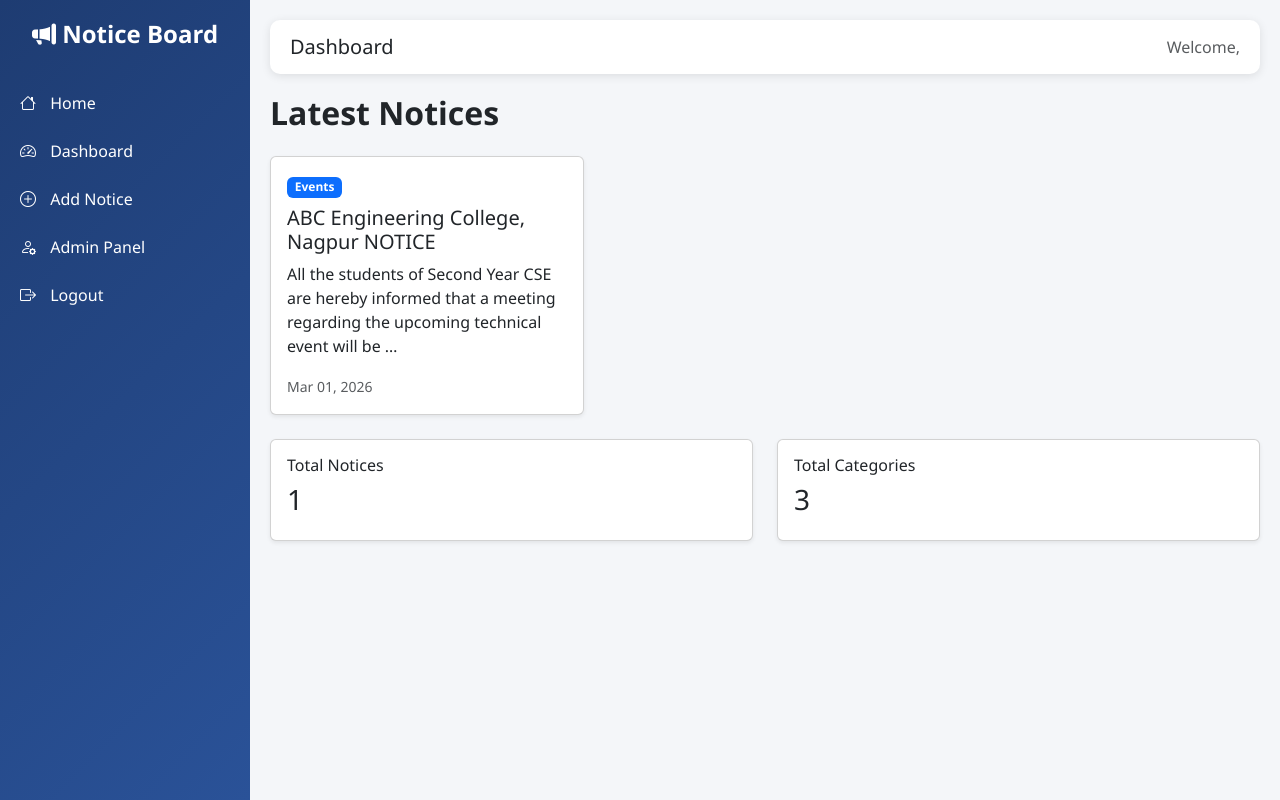
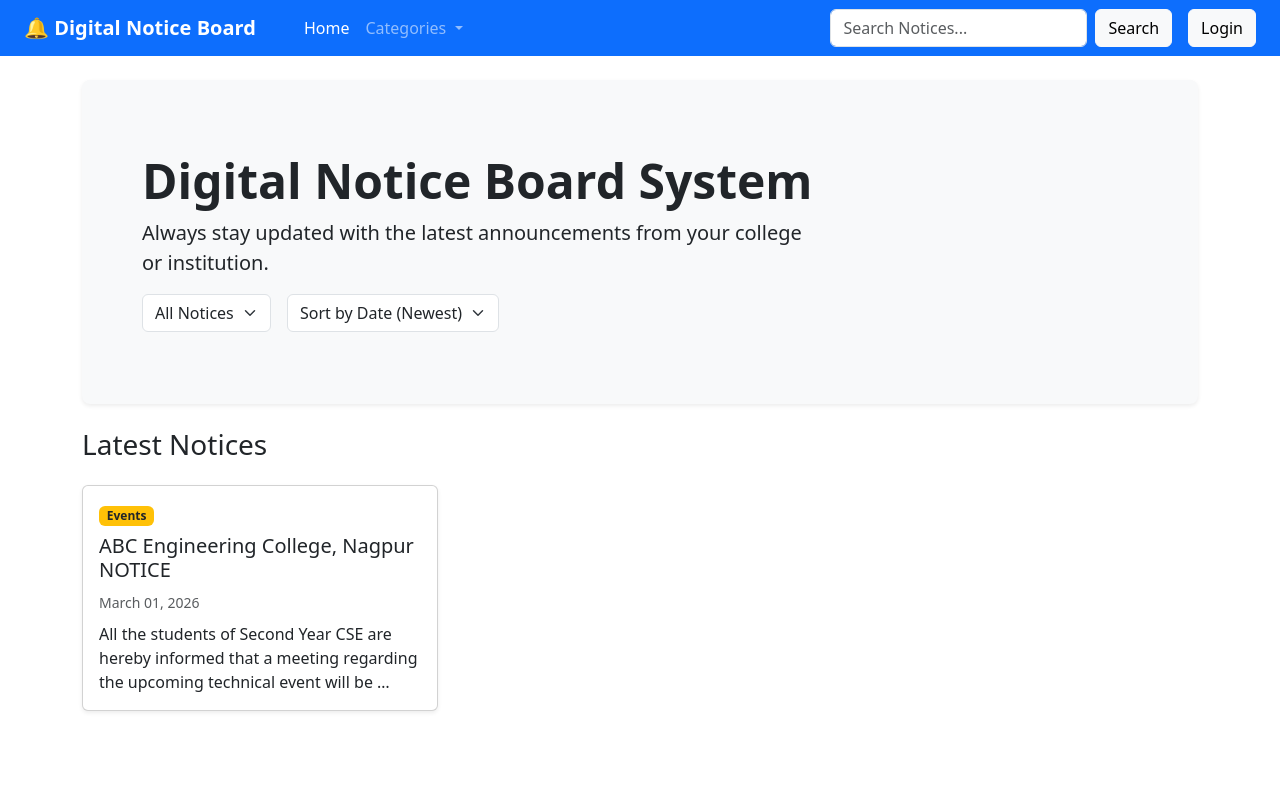
Before and after one commit to Gaurav-Wararkar2025/College-Project, a Django app: page / in a window 1280 px wide. Run offline with Django 5.2, Linux system fonts and the light colour scheme; data comes from the database, SQL or seed files in the repository.

Commit message:
Changed User Interface of Website

```diff
--- a/DigitalNoticeBoard/noticeboard/templates/noticeboard/base.html
+++ b/DigitalNoticeBoard/noticeboard/templates/noticeboard/base.html
@@ -1,149 +1,80 @@
 {% load static %}
-<!doctype html>
-<html lang="en">
-  <head>
-    <meta charset="UTF-8" />
+<!DOCTYPE html>
+<html>
+<head>
     <title>Digital Notice Board</title>
-    <meta name="viewport" content="width=device-width, initial-scale=1" />
+    <link rel="stylesheet" href="{% static 'css/style.css' %}">
+    <link href="https://cdn.jsdelivr.net/npm/bootstrap@5.3.2/dist/css/bootstrap.min.css" rel="stylesheet">
+</head>
 
-    <!-- Bootstrap 5 CSS -->
-    <link
-      href="https://cdn.jsdelivr.net/npm/bootstrap@5.3.2/dist/css/bootstrap.min.css"
-      rel="stylesheet"
-    />
+<body>
 
-    <!-- Bootstrap Icons -->
-    <link
-      href="https://cdn.jsdelivr.net/npm/bootstrap-icons@1.11.3/font/bootstrap-icons.css"
-      rel="stylesheet"
-    />
+<!-- NAVBAR -->
+<nav class="navbar navbar-expand-lg navbar-dark bg-primary px-4">
+    <a class="navbar-brand fw-bold" href="{% url 'home' %}">
+        🔔 Digital Notice Board
+    </a>
 
-    <style>
-      body {
-        background-color: #f4f6f9;
-        font-family: "Segoe UI", sans-serif;
-      }
+    <div class="collapse navbar-collapse">
 
-      /* Sidebar */
-      .sidebar {
-        min-height: 100vh;
-        position: fixed;
-        left: 0;
-        top: 0;
-        width: 250px;
-        background: linear-gradient(135deg, #1e3c72, #2a5298);
-        color: white;
-        padding-top: 20px;
-      }
+        <ul class="navbar-nav me-auto ms-4">
+            <li class="nav-item">
+                <a class="nav-link active" href="{% url 'home' %}">Home</a>
+            </li>
 
-      .sidebar h4 {
-        text-align: center;
-        margin-bottom: 30px;
-        font-weight: bold;
-      }
+            <!-- Categories Dropdown -->
+            <li class="nav-item dropdown">
+                <a class="nav-link dropdown-toggle" data-bs-toggle="dropdown">
+                    Categories
+                </a>
+                <ul class="dropdown-menu">
+                    <li><a class="dropdown-item" href="?category=all">All Notices</a></li>
+                    {% for cat in categories %}
+                        <li>
+                            <a class="dropdown-item"
+                               href="?category={{ cat.id }}">
+                                {{ cat.name }}
+                            </a>
+                        </li>
+                    {% endfor %}
+                </ul>
+            </li>
+        </ul>
 
-      .sidebar a {
-        color: white;
-        padding: 12px 20px;
-        display: block;
-        text-decoration: none;
-        transition: 0.3s;
-      }
+        <!-- Search -->
+        <form method="GET" class="d-flex me-3">
+            <input class="form-control me-2"
+                   type="search"
+                   name="search"
+                   placeholder="Search Notices..."
+                   value="{{ request.GET.search }}">
+            <button class="btn btn-light">Search</button>
+        </form>
 
-      .sidebar a:hover {
-        background-color: rgba(255, 255, 255, 0.2);
-        padding-left: 25px;
-      }
+        <!-- Admin Dropdown -->
+        {% if user.is_authenticated %}
+        <div class="dropdown">
+            <button class="btn btn-light dropdown-toggle"
+                    data-bs-toggle="dropdown">
+                Admin Dashboard
+            </button>
+            <ul class="dropdown-menu dropdown-menu-end">
+                <li><a class="dropdown-item" href="{% url 'dashboard' %}">Dashboard</a></li>
+                <li><a class="dropdown-item" href="{% url 'add_notice' %}">Add Notice</a></li>
+                <li><a class="dropdown-item" href="{% url 'logout' %}">Logout</a></li>
+            </ul>
+        </div>
+        {% else %}
+            <a href="{% url 'login' %}" class="btn btn-light">Login</a>
+        {% endif %}
+    </div>
+</nav>
 
-      .sidebar a i {
-        margin-right: 10px;
-      }
+<div class="container mt-4">
+    {% block content %}
+    {% endblock %}
+</div>
 
-      /* Main Content */
-      .main-content {
-        margin-left: 250px;
-        padding: 20px;
-      }
-
-      /* Top Navbar */
-      .topbar {
-        background-color: white;
-        padding: 15px 20px;
-        border-radius: 10px;
-        box-shadow: 0 2px 10px rgba(0, 0, 0, 0.1);
-        margin-bottom: 20px;
-      }
-
-      /* Cards */
-      .dashboard-card {
-        border-radius: 15px;
-        box-shadow: 0 4px 15px rgba(0, 0, 0, 0.1);
-        transition: transform 0.3s ease;
-      }
-
-      .dashboard-card:hover {
-        transform: translateY(-5px);
-      }
-
-      /* Animation */
-      .fade-in {
-        animation: fadeIn 0.8s ease-in-out;
-      }
-
-      @keyframes fadeIn {
-        from {
-          opacity: 0;
-          transform: translateY(10px);
-        }
-        to {
-          opacity: 1;
-          transform: translateY(0);
-        }
-      }
-
-      /* Badge */
-      .badge-category {
-        font-size: 0.8rem;
-      }
-    </style>
-  </head>
-  <body>
-    <!-- Sidebar -->
-    <div class="sidebar">
-      <h4><i class="bi bi-megaphone-fill"></i> Notice Board</h4>
-
-      <a href="{% url 'home' %}"> <i class="bi bi-house"></i> Home </a>
-
-      <a href="{% url 'dashboard' %}">
-        <i class="bi bi-speedometer2"></i> Dashboard
-      </a>
-
-      <a href="{% url 'add_notice' %}">
-        <i class="bi bi-plus-circle"></i> Add Notice
-      </a>
-
-      <a href="/admin/"> <i class="bi bi-person-gear"></i> Admin Panel </a>
-
-      <a href="{% url 'logout' %}">
-        <i class="bi bi-box-arrow-right"></i> Logout
-      </a>
-    </div>
-
-    <!-- Main Content -->
-    <div class="main-content">
-      <!-- Topbar -->
-      <div class="topbar d-flex justify-content-between align-items-center">
-        <h5 class="mb-0">{% block page_title %}Dashboard{% endblock %}</h5>
-        <div>
-          <span class="text-muted">Welcome, {{ request.user.username }}</span>
-        </div>
-      </div>
-
-      <!-- Page Content -->
-      <div class="fade-in">{% block content %} {% endblock %}</div>
-    </div>
-
-    <!-- Bootstrap JS -->
-    <script src="https://cdn.jsdelivr.net/npm/bootstrap@5.3.2/dist/js/bootstrap.bundle.min.js"></script>
-  </body>
+<script src="https://cdn.jsdelivr.net/npm/bootstrap@5.3.2/dist/js/bootstrap.bundle.min.js"></script>
+</body>
 </html>
--- a/DigitalNoticeBoard/noticeboard/templates/noticeboard/dashboard.html
+++ b/DigitalNoticeBoard/noticeboard/templates/noticeboard/dashboard.html
@@ -1,4 +1,4 @@
-{% extends "noticeboard/base.html" %}
+ {% extends "noticeboard/base.html" %}
 {% block page_title %}Advanced Admin Dashboard{% endblock %}
 
 {% block content %}
--- a/DigitalNoticeBoard/noticeboard/templates/noticeboard/home.html
+++ b/DigitalNoticeBoard/noticeboard/templates/noticeboard/home.html
@@ -1,42 +1,72 @@
 {% extends 'noticeboard/base.html' %}
+
 {% block content %}
 
-<h2 class="mb-4 fw-bold">Latest Notices</h2>
+<!-- HERO SECTION -->
+<div class="p-5 mb-4 bg-light rounded-3 shadow-sm">
+    <div class="container-fluid py-4">
+        <h1 class="display-5 fw-bold">Digital Notice Board System</h1>
+        <p class="col-md-8 fs-5">
+            Always stay updated with the latest announcements from your college or institution.
+        </p>
+
+        <div class="d-flex gap-3">
+
+            <!-- Category Dropdown -->
+            <form method="GET">
+                <select name="category" class="form-select" onchange="this.form.submit()">
+                    <option value="all">All Notices</option>
+                    {% for cat in categories %}
+                        <option value="{{ cat.id }}">
+                            {{ cat.name }}
+                        </option>
+                    {% endfor %}
+                </select>
+            </form>
+
+            <!-- Sort Dropdown -->
+            <form method="GET">
+                <select name="sort" class="form-select" onchange="this.form.submit()">
+                    <option value="-created_at">Sort by Date (Newest)</option>
+                    <option value="created_at">Sort by Date (Oldest)</option>
+                </select>
+            </form>
+
+        </div>
+    </div>
+</div>
+
+<!-- LATEST NOTICES -->
+<h3 class="mb-4">Latest Notices</h3>
 
 <div class="row">
 
     {% for notice in notices %}
-    <div class="col-md-6 col-lg-4 mb-4">
-        <div class="card notice-card shadow-sm h-100">
+    <div class="col-md-4 mb-4">
+        <div class="card shadow-sm h-100">
 
             <div class="card-body">
-
-                <span class="badge bg-primary mb-2">
+                <span class="badge bg-warning text-dark">
                     {{ notice.category.name }}
                 </span>
 
-                <h5 class="card-title">{{ notice.title }}</h5>
+                <h5 class="card-title mt-2">{{ notice.title }}</h5>
 
-                <p class="card-text">
+                <small class="text-muted">
+                    {{ notice.created_at|date:"F d, Y" }}
+                </small>
+
+                <p class="card-text mt-2">
                     {{ notice.content|truncatewords:20 }}
                 </p>
-
-                <small class="text-muted">
-                    {{ notice.created_at|date:"M d, Y" }}
-                </small>
-
-                {% if notice.image %}
-    <img src="{{ notice.image.url }}" class="img-fluid rounded mb-2">
-{% endif %}
             </div>
 
-            {% if user.is_authenticated %}
-            <div class="card-footer bg-transparent border-0">
+            {% if user.is_staff %}
+            <div class="card-footer bg-white border-0 text-end">
                 <a href="{% url 'edit_notice' notice.id %}"
                    class="btn btn-sm btn-outline-primary">
                    Edit
                 </a>
-
                 <a href="{% url 'delete_notice' notice.id %}"
                    class="btn btn-sm btn-outline-danger">
                    Delete
@@ -46,34 +76,8 @@
 
         </div>
     </div>
-    {% empty %}
-        <p>No notices available.</p>
     {% endfor %}
-
-    {% if notice.attachment %}
-    <a href="{{ notice.attachment.url }}" class="btn btn-sm btn-outline-secondary mt-2">
-        Download Attachment
-    </a>
-{% endif %}
 
 </div>
 
-
-
-<div class="row mb-4">
-    <div class="col-md-6">
-        <div class="card p-3 shadow-sm">
-            <h6>Total Notices</h6>
-            <h3>{{ total_notices }}</h3>
-        </div>
-    </div>
-    <div class="col-md-6">
-        <div class="card p-3 shadow-sm">
-            <h6>Total Categories</h6>
-            <h3>{{ total_categories }}</h3>
-        </div>
-    </div>
-</div>
-
-
 {% endblock %}
--- a/DigitalNoticeBoard/noticeboard/views.py
+++ b/DigitalNoticeBoard/noticeboard/views.py
@@ -13,58 +13,23 @@ from .forms import NoticeForm
 # HOME VIEW (Dashboard + Filters + Pagination + Search)
 # ======================================================
 def home(request):
-    """
-    Public dashboard view with:
-    - Category filtering
-    - Search functionality
-    - Secure sorting
-    - Pagination
-    - Basic analytics
-    """
+    notices = Notice.objects.all().order_by('-created_at')
+    categories = Category.objects.all()
 
-    category_id = request.GET.get('category')
-    search_query = request.GET.get('search')
-    sort_order = request.GET.get('sort', '-created_at')
-
-    # 🔒 Secure sorting (prevent invalid field errors)
-    allowed_sorts = ['created_at', '-created_at', 'title', '-title']
-    if sort_order not in allowed_sorts:
-        sort_order = '-created_at'
-
-    notices = Notice.objects.all().order_by(sort_order)
+    # Search
+    search = request.GET.get('search')
+    if search:
+        notices = notices.filter(title__icontains=search)
 
     # Category Filter
-    if category_id:
-        notices = notices.filter(category_id=category_id)
-
-    # Search Filter
-    if search_query:
-        notices = notices.filter(
-            Q(title__icontains=search_query) |
-            Q(content__icontains=search_query)
-        )
-
-    # Pagination (6 per page)
-    paginator = Paginator(notices, 6)
-    page_number = request.GET.get('page')
-    page_obj = paginator.get_page(page_number)
-
-    categories = Category.objects.all()
-
-    # Dashboard Analytics
-    total_notices = Notice.objects.count()
-    total_categories = Category.objects.count()
+    category = request.GET.get('category')
+    if category and category != "all":
+        notices = notices.filter(category_id=category)
 
     context = {
-        'notices': page_obj,
+        'notices': notices,
         'categories': categories,
-        'total_notices': total_notices,
-        'total_categories': total_categories,
-        'search_query': search_query,
-        'selected_category': category_id,
-        'sort_order': sort_order,
     }
-
     return render(request, 'noticeboard/home.html', context)
 
 
```
